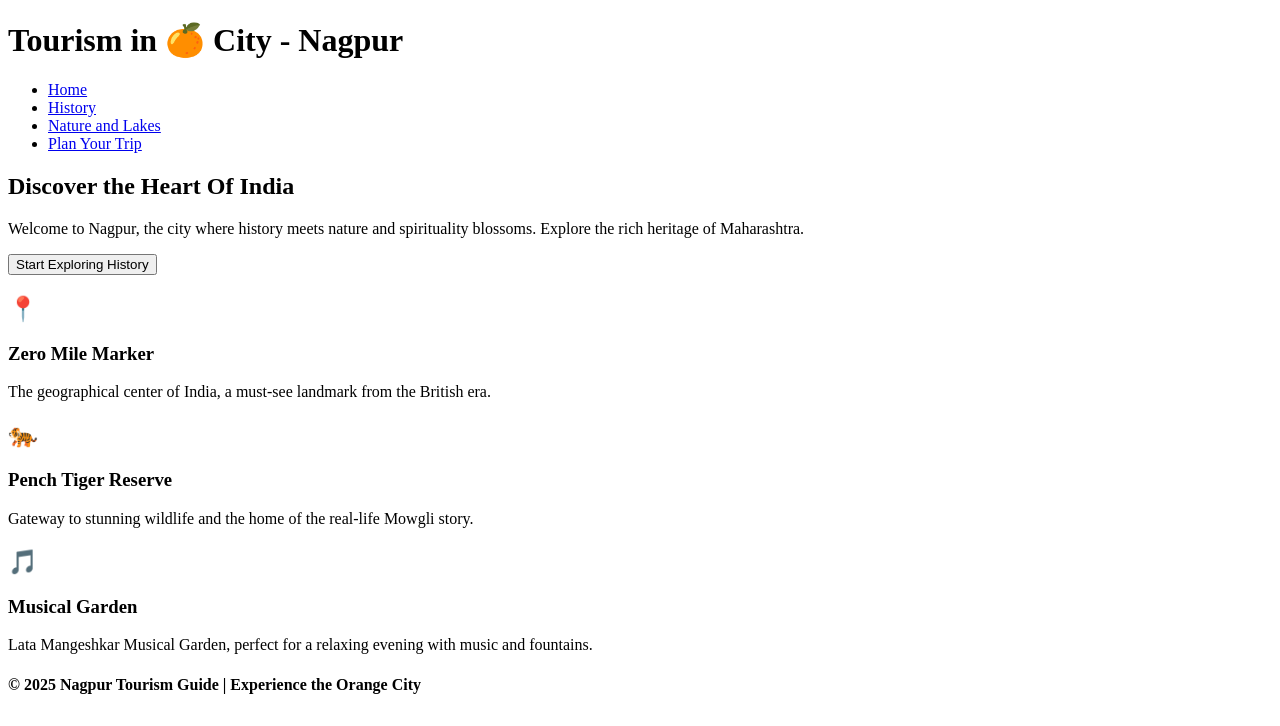
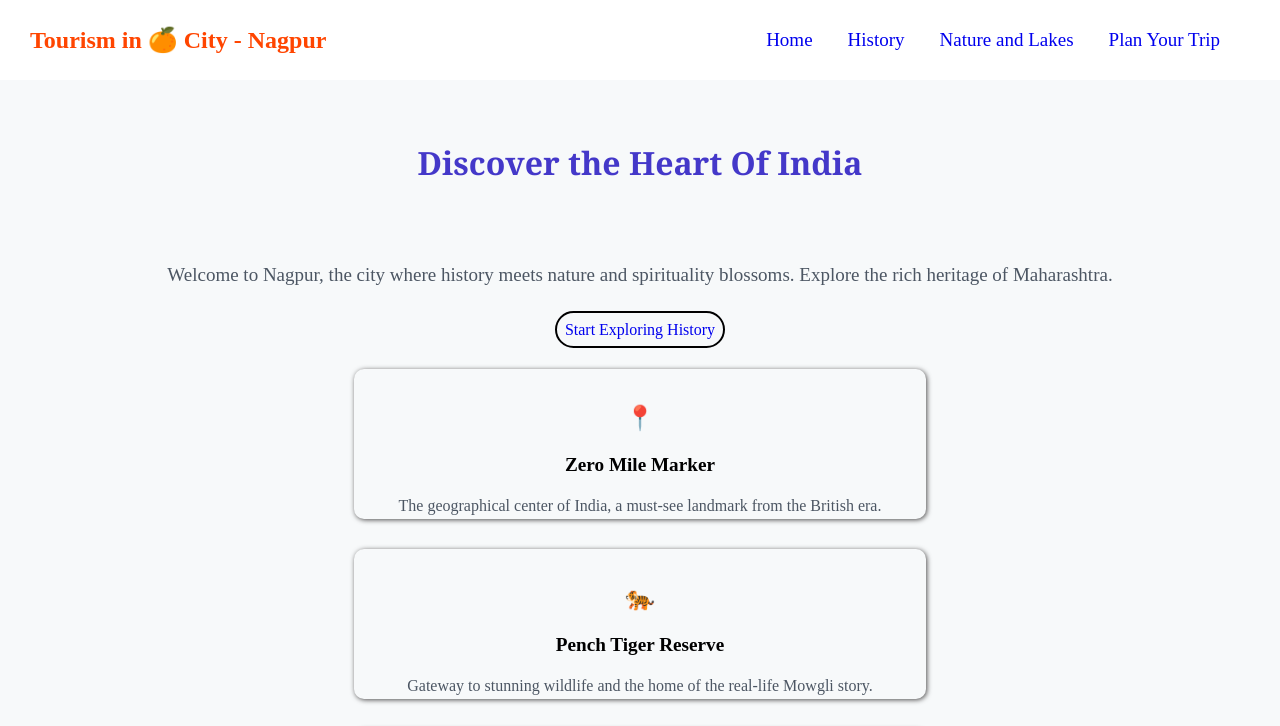
Before and after one commit to Aryans-github/Tourism-in-Nagpur, a plain HTML site: page index.html in a window 1280 px wide. Shown: the top 726 px of the page. Drawn offline with Linux system fonts and the light colour scheme; files that its build step writes are made by us from their sources.

Commit message:
Update index.html
Linked CSS

```diff
--- a/index.html
+++ b/index.html
@@ -4,39 +4,52 @@
     <meta charset="UTF-8">
     <meta name="viewport" content="width=device-width, initial-scale=1.0">
     <title>Document</title>
+    <link rel="stylesheet" href="index.css">
 </head>
 <body>
     <header>
-        <h1>Tourism in <span class="text-3xl" role="img" aria-label="Orange">🍊</span> City - Nagpur   </h1>
-        <ul>
-            <li><a href="index.html">Home</a></li>
-            <li><a href="history.html">History</a></li>
-            <li><a href="Nature.html">Nature and Lakes</a></li>
-            <li><a href="trip.html">Plan Your Trip</a></li>
+      <nav class="navbar">
+        <div>
+          <h1>
+            Tourism in
+            <span class="text-3xl" role="img" aria-label="Orange">🍊</span> City
+            - Nagpur
+          </h1>
+        </div>
+
+        <ul class="navlinks">
+          <li><a href="index.html">Home</a></li>
+          <li><a href="history.html">History</a></li>
+          <li><a href="Nature.html">Nature and Lakes</a></li>
+          <li><a href="trip.html">Plan Your Trip</a></li>
         </ul>
+      </nav>
     </header>
     <main>
-        <div>
-            <h2>Discover the Heart Of India</h2>
-            <p>Welcome to Nagpur, the city where history meets nature and spirituality blossoms. Explore the rich heritage of Maharashtra.</p>
+      <div class="mainDiv">
+        <div id="div">
+            <h2 id="h2">Discover the Heart Of India</h2>
+            <p style="color: rgb(76, 86, 99);padding: 20px;margin-bottom: 15px;font-size: 19px;">Welcome to Nagpur, the city where history meets nature and spirituality blossoms. Explore the rich heritage of Maharashtra.</p>
 
-            <button>Start Exploring History</button>
+            <a href="history.html" id="exploreButton">Start Exploring History</a>
+            <!-- <button onclick="http://127.0.0.1:5500/history.html">Start Exploring History</button> -->
         </div>
-        <div>
+        <div id="div1">
             <h2>📍</h2>
-            <h3>Zero Mile Marker</h3>
-            <p>The geographical center of India, a must-see landmark from the British era.</p>
+            <h3 style="font-size: larger; padding: 2px;">Zero Mile Marker</h3>
+            <p style="color: rgb(76, 86, 99);">The geographical center of India, a must-see landmark from the British era.</p>
         </div>
-        <div>
+        <div id="div2">
             <h2>🐅</h2>
-            <h3>Pench Tiger Reserve</h3>
-            <p>Gateway to stunning wildlife and the home of the real-life Mowgli story.</p>
+            <h3 style="font-size: larger; padding: 2px;">Pench Tiger Reserve</h3>
+            <p style="color: rgb(76, 86, 99);">Gateway to stunning wildlife and the home of the real-life Mowgli story.</p>
         </div>
-        <div>
+        <div id="div3">
             <h2>🎵</h2>
-            <h3>Musical Garden</h3>
-            <p>Lata Mangeshkar Musical Garden, perfect for a relaxing evening with music and fountains.</p>
+            <h3 style="font-size: larger; padding: 2px;">Musical Garden</h3>
+            <p style="color: rgb(76, 86, 99);">Lata Mangeshkar Musical Garden, perfect for a relaxing evening with music and fountains.</p>
         </div>
+      </div>
     </main>
     <footer>
         <h4> &copy; 2025 Nagpur Tourism Guide | Experience the Orange City </h4>
```
